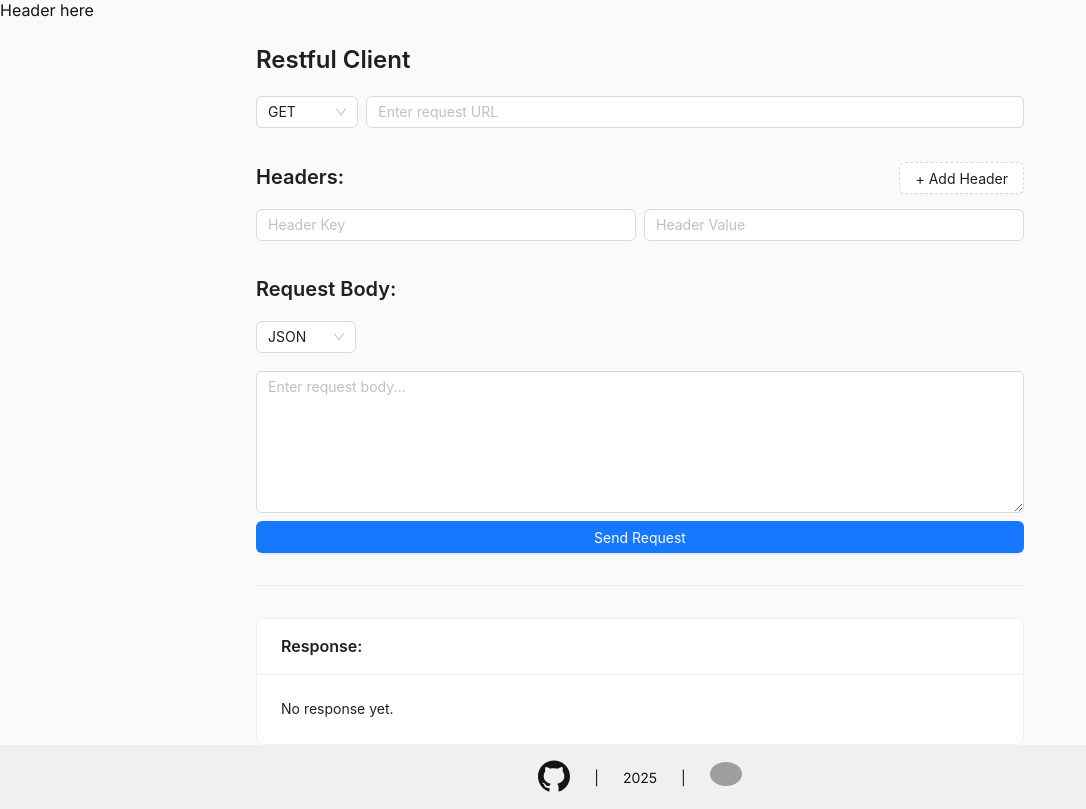
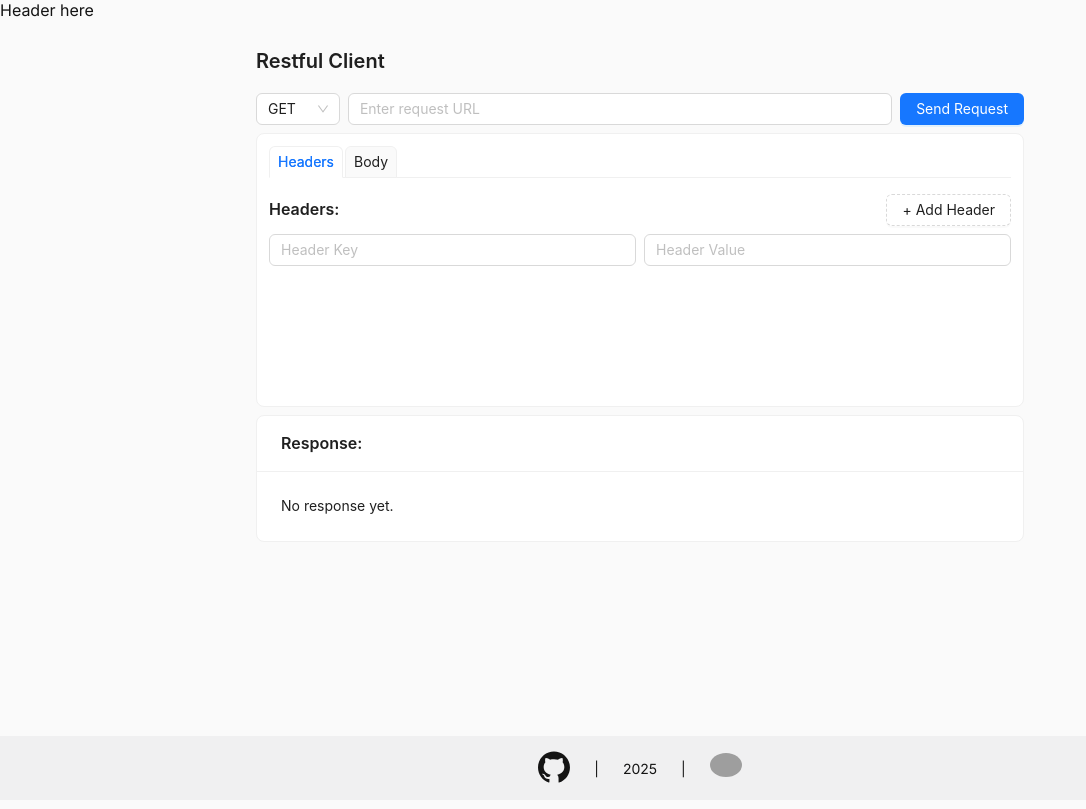
Before and after one commit to AngelinaBz/rest-client-app, a Next.js app: page /en/restful-client in a window 1280 px wide. Shown: the whole page, without its empty margins (0-1086 px from the left). Built offline with nearby package versions, Linux system fonts and the light colour scheme; grey boxes are pictures that could not be loaded; what @ant-design/nextjs-registry would draw is missing.

Commit message:
feat: refactor for design

```diff
--- a/src/components/body-editor/body-editor.tsx
+++ b/src/components/body-editor/body-editor.tsx
@@ -16,7 +16,10 @@ const BodyEditor = ({ body, setBody }: BodyEditorProps) => {
 
   return (
     <Flex vertical gap="small">
-      <Title level={4}>{t('requestBody')}</Title>
+      <Title level={5} style={{ margin: '0' }}>
+        {t('requestBody')}
+      </Title>
+      <Flex align="start" gap={'small'}>
         <Select
           value={type}
           onChange={setType}
@@ -28,9 +31,11 @@ const BodyEditor = ({ body, setBody }: BodyEditorProps) => {
         <TextArea
           rows={6}
           value={body}
+          style={{ width: '100%' }}
           onChange={(e) => setBody(e.target.value)}
           placeholder={t('requestBodyPlaceholder')}
         />
+      </Flex>
     </Flex>
   );
 };
--- a/src/components/headers-editor/headers-editor.tsx
+++ b/src/components/headers-editor/headers-editor.tsx
@@ -36,7 +36,9 @@ const HeadersEditor = ({ headers, setHeaders }: HeadersEditorProps) => {
   return (
     <Flex vertical gap="small">
       <Flex align="baseline" justify="space-between">
-        <Title level={4}>{t('headers')}</Title>
+        <Title level={5} style={{ margin: '0' }}>
+          {t('headers')}
+        </Title>
         <Button onClick={addHeader} type="dashed">
           + {t('addHeader')}
         </Button>
--- a/src/components/restful-client-component/restful-client-component.tsx
+++ b/src/components/restful-client-component/restful-client-component.tsx
@@ -1,6 +1,6 @@
 import dynamic from 'next/dynamic';
 import { useEffect, useState } from 'react';
-import { Divider, Flex, Space, Typography } from 'antd';
+import { Card, Flex, Space, Tabs, Typography } from 'antd';
 import { useRequest } from '@/utils/use-request';
 import { HttpMethod, RequestParams, RequestHistoryParams } from '@/types';
 import { MethodSelector } from '../method-selector';
@@ -46,16 +46,33 @@ const RestfulClient = () => {
   };
 
   return (
-    <Space direction="vertical" style={{ width: '96%', margin: '0 auto' }}>
-      <Title level={3}>{t('title')}</Title>
+    <Space
+      direction="vertical"
+      size="small"
+      style={{ width: '96%', margin: '0 auto' }}
+    >
+      <Title level={4}>{t('title')}</Title>
       <Flex gap={'small'}>
         <MethodSelector method={method} setMethod={setMethod} />
         <URLInput url={url} setUrl={setUrl} />
+        <SubmitButton onClick={handleSubmit} />
       </Flex>
-      <HeadersEditor headers={headers} setHeaders={setHeaders} />
-      <BodyEditor body={body} setBody={setBody} />
-      <SubmitButton onClick={handleSubmit} />
-      <Divider />
+
+      <Card size="small">
+        <Tabs defaultActiveKey="headers" type="card" size="small">
+          <Tabs.TabPane tab="Headers" key="headers">
+            <div style={{ height: 200, overflowY: 'auto' }}>
+              <HeadersEditor headers={headers} setHeaders={setHeaders} />
+            </div>
+          </Tabs.TabPane>
+          <Tabs.TabPane tab="Body" key="body">
+            <div style={{ height: 200, overflowY: 'auto' }}>
+              <BodyEditor body={body} setBody={setBody} />
+            </div>
+          </Tabs.TabPane>
+        </Tabs>
+      </Card>
+
       <ResponseViewer response={response} />
     </Space>
   );
--- a/src/components/submit-button/submit-button.tsx
+++ b/src/components/submit-button/submit-button.tsx
@@ -9,7 +9,7 @@ const SubmitButton = ({ onClick }: SubmitButtonProps) => {
   const t = useTranslations('RestfulClient');
 
   return (
-    <Button type="primary" onClick={onClick} style={{ width: '100%' }}>
+    <Button type="primary" onClick={onClick}>
       {t('sendRequest')}
     </Button>
   );
--- a/src/types/index.ts
+++ b/src/types/index.ts
@@ -11,7 +11,15 @@ export type Params = {
 
 export { ERROR_MAP, Status } from './error-page-status-types';
 
-export const HTTP_METHODS = ['GET', 'POST', 'PUT', 'DELETE', 'PATCH'] as const;
+export const HTTP_METHODS = [
+  'GET',
+  'POST',
+  'PUT',
+  'DELETE',
+  'PATCH',
+  'HEAD',
+  'OPTIONS',
+] as const;
 
 export type HttpMethod = (typeof HTTP_METHODS)[number];
 
```
Also changed, not shown: src/types/routes.ts (+0 -15 lines). Lines whose indentation alone changed are shown as unchanged.
